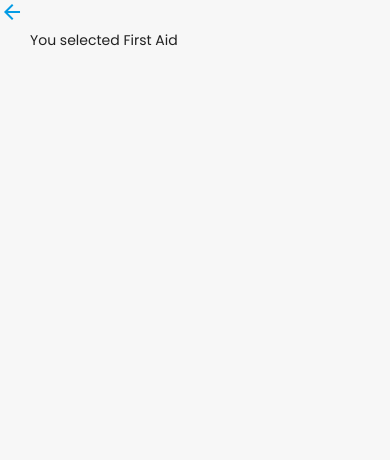
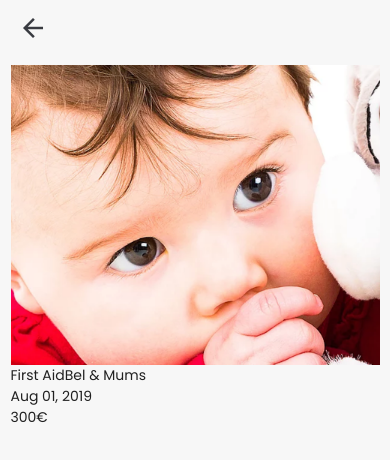
Before and after one commit to samheyman/parentica, a React (Create React App) app: page /classes/1 in a window 390 px wide. Shown: the top 460 px of the page. Built offline with nearby package versions, Linux system fonts and the light colour scheme.

Commit message:
Add class detail page with image and back button

```diff
--- a/src/components/ClassDetails.js
+++ b/src/components/ClassDetails.js
@@ -1,19 +1,41 @@
 import React from 'react';
 import DesktopHeader from './Header/DesktopHeader';
 import DesktopNavigation from './DesktopNavigation';
+import MobileBackHeader from './Header/MobileBackHeader';
 
 const ClassDetails = (props) => {
+    const divStyle = {
+        backgroundImage: 'url(../' + props.selectedClass.image + ')',
+    };
+
     return(
         <React.Fragment>
-            <a href="/classes" className="hide-on-large-only" >
-                <i className="material-icons">arrow_back</i>
-            </a>
+            <MobileBackHeader link="/classes" />
+
             <DesktopHeader/>
             <div className="row">
                 <div className="container">
                     <DesktopNavigation />
-                    <div className="col s12 m12 l9">
-                        <div>You selected {props.selectedClass.className}</div>
+                    <div className="col s12 m9 l9">
+                        <div className="class-image" style={divStyle}>
+                        </div>
+                        <div className="class-details">
+                            <div>
+                                <span className="card-title">{props.selectedClass.className}</span>
+                                <span className="card-subtitle">{props.selectedClass.companyName}</span>
+                            </div>
+                            <div className="card-footer">
+                                <div className="datetime">
+                                    <span>
+                                    {new Intl.DateTimeFormat('en-US', { year: 'numeric', month: 'short', day: '2-digit'}).format(new Date(Date.parse(props.selectedClass.date)))}
+                                    {/* {classEntry.date} */}
+                                    </span>
+                                </div>
+                                <div className="price">
+                                    <span>{props.selectedClass.price}€</span>
+                                </div>
+                            </div>
+                        </div>
                     </div>
                 </div>
             </div>
--- /dev/null
+++ b/src/components/Header/MobileBackHeader.js
@@ -0,0 +1,20 @@
+import React from 'react';
+import { NavLink } from 'react-router-dom';
+
+const MobileBackHeader = (props) => {
+    return(
+        <header className="hide-on-large-only mobile-back-header">
+            <div className="container">
+                <nav>
+                    <div className="nav-wrapper">
+                        <NavLink to={props.link}>
+                            <i className="material-icons">arrow_back</i>
+                        </NavLink>
+                    </div>
+                </nav>
+            </div>
+        </header>
+    );
+}
+
+export default MobileBackHeader;
--- a/src/components/Header/MobileHeader.js
+++ b/src/components/Header/MobileHeader.js
@@ -26,7 +26,7 @@ class MobileHeader extends Component {
                     <nav>
                         <div className="nav-wrapper white">
                             <NavLink to="/" className="brand-logo">
-                                Mobile Parent<span className="brand-end">Hub</span>
+                                Parent<span className="brand-end">Hub</span>
                             </NavLink>
                             <a href="#!" data-target="mobile-sidenav" className="sidenav-trigger">
                                 <i className="material-icons">menu</i>
--- a/src/components/Home.js
+++ b/src/components/Home.js
@@ -5,7 +5,7 @@ import MobileHeader from './Header/MobileHeader';
 import DesktopNavigation from './DesktopNavigation';
 
 
-function RenderClassCard({classEntry, onClick}) {
+function RenderClassCard({classEntry}) {
     const divStyle = {
         backgroundImage: 'url(' + classEntry.image + ')',
     };
--- a/src/styles/base/_base.scss
+++ b/src/styles/base/_base.scss
@@ -48,7 +48,7 @@ body {
 
 @media only screen and (max-width: 993px) {
     .container {
-        width: 100%;
+        width: 100% !important;
     }
 }
 
--- a/src/styles/layout/_header.scss
+++ b/src/styles/layout/_header.scss
@@ -66,3 +66,25 @@ header {
         }
     }
 }
+
+.mobile-back-header {
+    height: $navigation-height;
+    background-color: transparent;
+    vertical-align: middle;
+
+    nav, .nav-wrapper {
+        background-color: transparent;
+    }
+
+    a {
+        color: inherit;
+        float: left;
+        position: relative;
+        z-index: 1;
+        margin: 0 18px !important;
+
+        i {
+            font-size: 30px;
+        }
+    }
+}
--- a/src/styles/pages/_classes.scss
+++ b/src/styles/pages/_classes.scss
@@ -80,3 +80,9 @@
 
     }
 }
+
+.class-image {
+    height: 300px;
+    background: no-repeat center/cover;
+
+}
```
Also changed, not shown: firebase.json.
